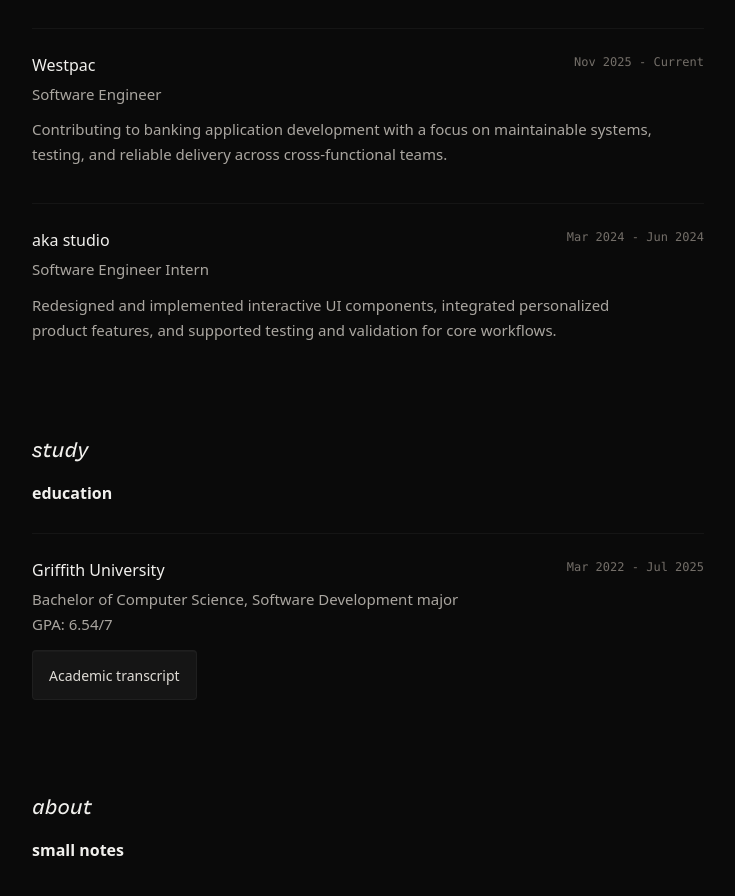
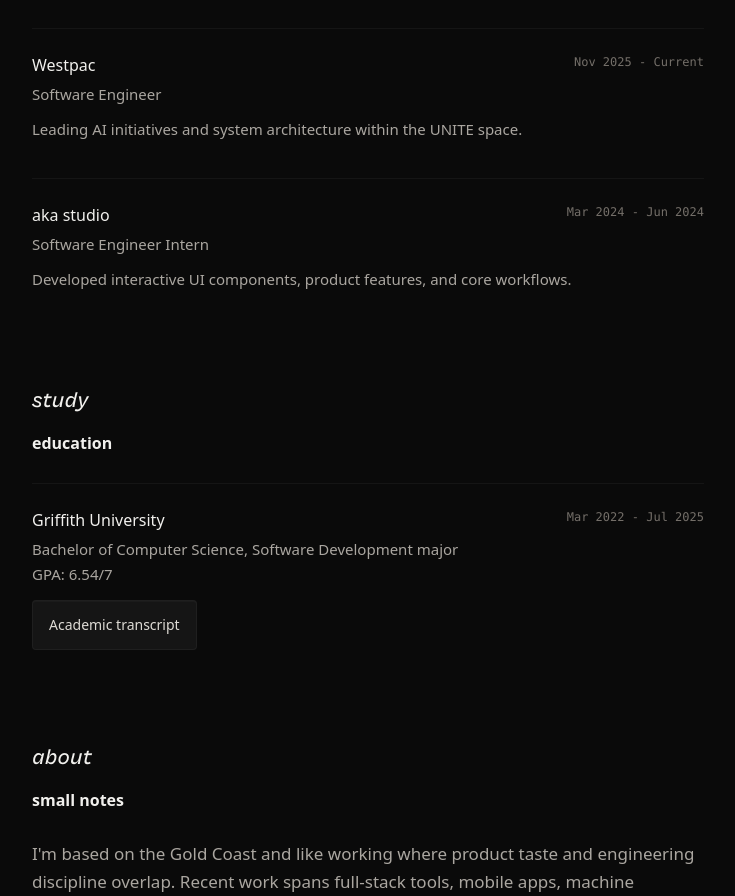
Before and after one commit to devanshkp/portfolio, a React (Vite) app: page / in a window 1280 px wide. Shown: the part 1646-2542 px from the top of the page, without its empty margins (272-1007 px from the left). Built offline with nearby package versions, Linux system fonts and the light colour scheme.

Commit message:
Update App.jsx

```diff
--- a/src/App.jsx
+++ b/src/App.jsx
@@ -58,14 +58,14 @@
     role: "Software Engineer",
     period: "Nov 2025 - Current",
     description:
-      "Contributing to banking application development with a focus on maintainable systems, testing, and reliable delivery across cross-functional teams.",
+      "Leading AI initiatives and system architecture within the UNITE space.",
   },
   {
     company: "aka studio",
     role: "Software Engineer Intern",
     period: "Mar 2024 - Jun 2024",
     description:
-      "Redesigned and implemented interactive UI components, integrated personalized product features, and supported testing and validation for core workflows.",
+      "Developed interactive UI components, product features, and core workflows.",
   },
 ];
 
```
